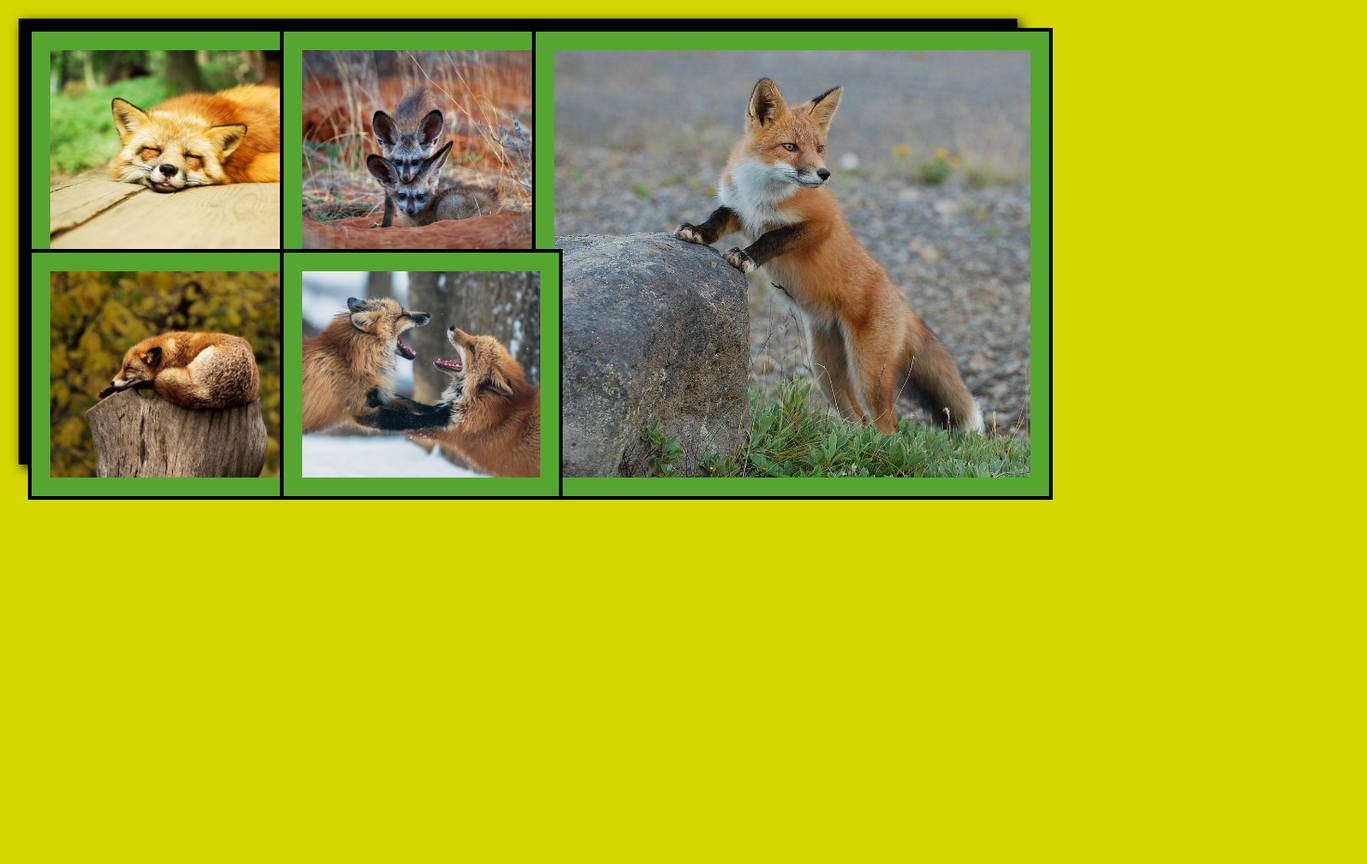
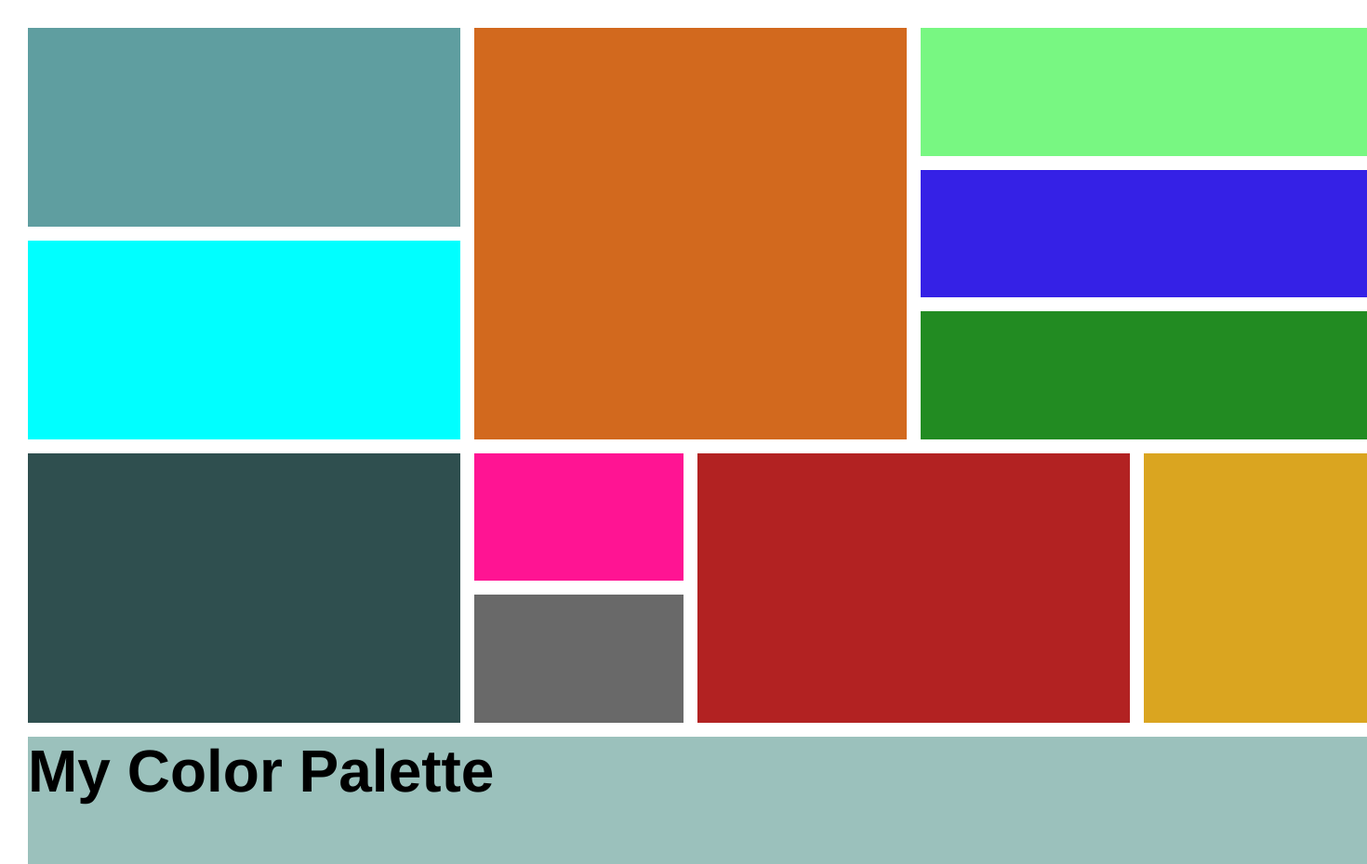
Before and after one commit to Thanika1979/css-grid, a plain HTML site: page index.html in a window 1280 px wide. Shown: the whole page at 93% size, 1470 px wide, since content can reach past the window. Before the commit the page ends 800 px from the top, so only its background shows below. Drawn offline with Linux system fonts and the light colour scheme.

Commit message:
add new color

```diff
--- a/index.html
+++ b/index.html
@@ -8,11 +8,18 @@
     </head>
     <body>
         <div class="grid-contanier">
-           <div class="grid__item one"><img src="images/fox-1.jpg" alt="fox-1"></div>
-           <div class="grid__item two"><img src="images/fox-2.jpg" alt="fox-2"></div>
-           <div class="grid__item three"><img src="images/fox-3.jpg" alt="fox-3"></div>
-           <div class="grid__item four"><img src="images/fox-4.jpg" alt="fox-4"></div>
-           <div class="grid__item five"><img src="images/fox-5.jpg" alt="fox-5"></div>
+           <div class="grid__item one"></div>
+           <div class="grid__item two"></div>
+           <div class="grid__item three"></div>
+           <div class="grid__item four"></div>
+           <div class="grid__item five"></div>
+           <div class="grid__item six"></div>
+           <div class="grid__item seven"></div>
+           <div class="grid__item eight"></div>
+           <div class="grid__item night"></div>
+           <div class="grid__item ten"></div>
+           <div class="grid__item eleven"></div>
+           <div class="grid__item info"><h1>My Color Palette</h1></div>
         </div>
     </body>
 
--- a/styles/index.css
+++ b/styles/index.css
@@ -1,53 +1,89 @@
-body{
-    margin: 20px;
-    padding: 0;
-    background-color: #D4D700;;
-    box-sizing: border-box;
+*{
+    margin: 0;
 }
 .grid-contanier{
     display: grid;
+    margin-top: 30px;
+    margin-left: 30px;
     height: 100vh;
-    border: 10px solid black;
-    grid-template-columns: 1fr 1fr 2fr;
-    grid-template-rows: repeat(2, 1fr);
+    grid-template-columns: repeat(6, 1fr);
+    grid-template-rows: repeat(12, 1fr);
     grid-gap: 15px;
-    width: 85%;
-    height: 80%;
-    box-shadow: 4px 4px 12px black;
+    width: 1440px;
+    height: 900px;
+
 }
 .grid__item{
     width: 100%;
     height: 100%;
-    overflow: hidden;
-    position: relative;
-    background-color:  #55A630;
-    border: 4px solid black;
-    padding: 20px;
+    margin: auto;
+    padding: auto;
 }
-img {
-    width: 100%;
-    height: 100%;
-    object-fit: cover;
+.one{
+    grid-column: 1 / 3;
+    grid-row: 1 / 4;
+    background-color: cadetblue;
 }
-
-.one{
-    grid-row: 1 / 2;
-    grid-column: 1 / 2;
+.two{
+    grid-column: 3 / 5;
+    grid-row: 1 / 7 ;
+    background-color: chocolate;
+}
+.three{
+    grid-column: 5 / 8;
+    grid-row: 1 / 3;
+    background-color:rgb(120, 247, 130) ;
+}
+.four{
+    grid-column: 1 / 3;
+    grid-row: 4 / 7;
+    background-color: cyan;
+}
+.five{
+    grid-column: 5 / 8;
+    grid-row: 3 / 5;
+    background-color: rgb(53, 33, 230);
+}
+.six{
+    grid-column:1 / 3 ;
+    grid-row: 7 / 11;
+    background-color: darkslategray;
+}
+.seven{
+    grid-column: 3 / 4;
+    grid-row: 7 / 9;
+    background-color: deeppink;
+}
+.eight{
+    grid-column: 3 / 4;
+    grid-row: 9 / 11;
+    background-color: dimgrey;
+}
+.night{
+    grid-column: 4 / 6;
+    grid-row: 7 / 11;
+    background-color: firebrick;
+}
+.ten{
+    grid-column: 5 / 8;
+    grid-row: 5 / 7;
+    background-color: forestgreen;
+}
+.eleven{
+    grid-column: 6 / 8;
+    grid-row: 7 / 11;
+    background-color: goldenrod;
+}
+.info{
+    grid-column: 1 / 8;
+    grid-row: 11 / 13;
+    background-color: #9BC1BC;
+}
+h1{
+    font-family: Helvetica Neue;
+    font-style: normal;
+    font-weight: bold;
+    font-size: 64px;
+    text-align: left;
 
 }
-.two{
-    grid-row: 1 / 2;
-    grid-column: 2 / 3;
-}
-.three{
-    grid-row: 1 / 3;
-    grid-column: 3 / 4;
-}
-.four{
-    grid-row: 2 / 3;
-    grid-column: 1 / 2;
-}
-.five{
-    grid-row: 2 / 3;
-    grid-column: 2 / 3;
-}
```
